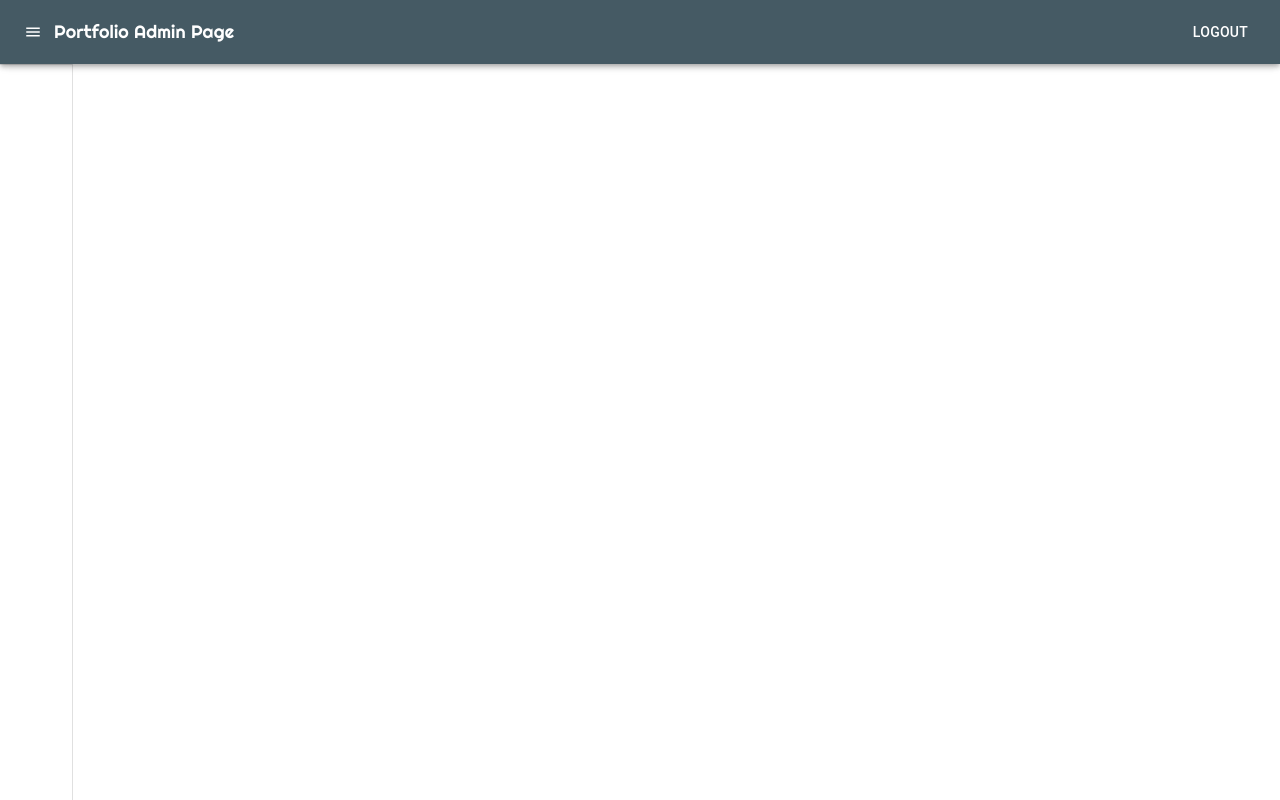
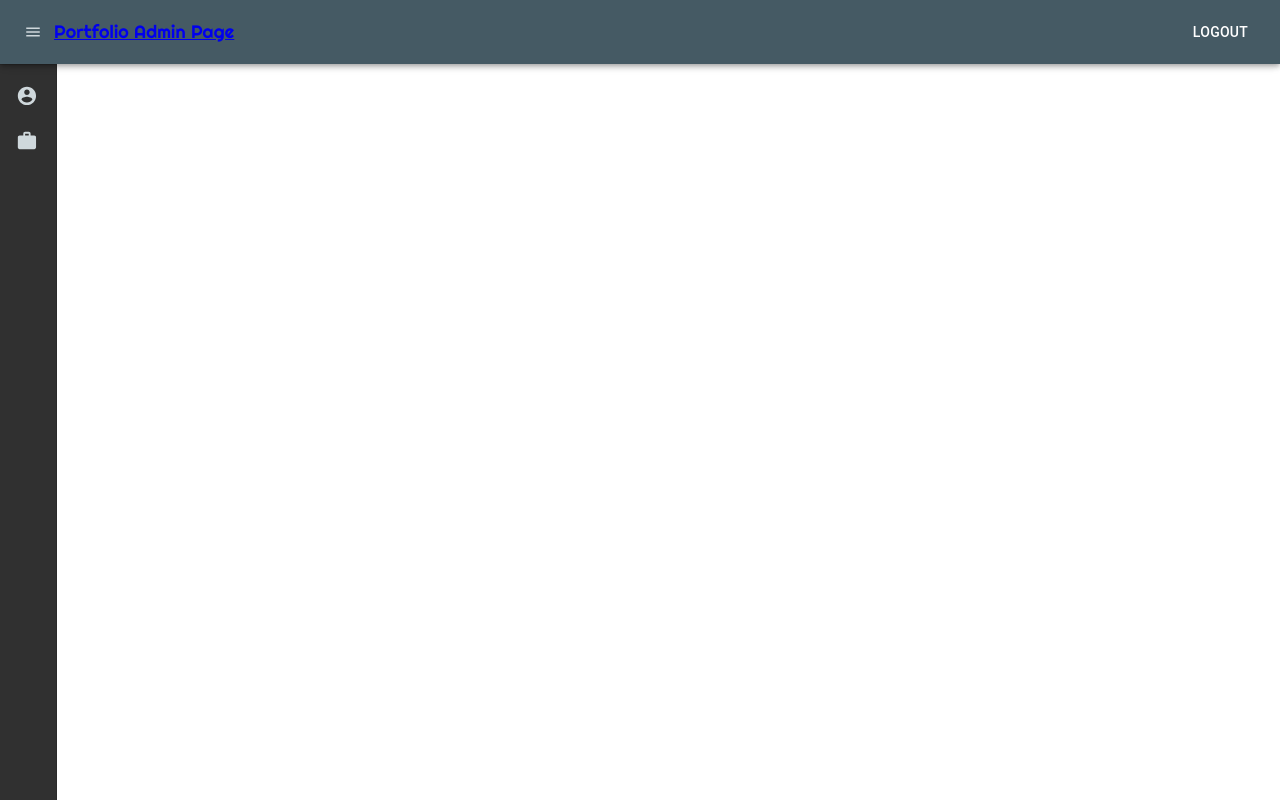
Before and after one commit to danielrs975/resume-backend, a React (Create React App) app: page /profile in a window 1280 px wide. Built offline with nearby package versions, Linux system fonts and the light colour scheme.

Commit message:
Add buttons to navigate the page

```diff
--- a/src/components/NavBar.js
+++ b/src/components/NavBar.js
@@ -4,11 +4,15 @@
  */
 import React, { useState } from 'react';
 import clsx from 'clsx';
-import { AppBar, Toolbar, IconButton, Typography, Button, Drawer, Divider } from '@material-ui/core';
+import { AppBar, Toolbar, IconButton, Typography, Button, Drawer, Divider, List, ListItemIcon, ListItem, ListItemText } from '@material-ui/core';
 import MenuIcon from '@material-ui/icons/Menu';
+import ChevronLeftIcon from '@material-ui/icons/ChevronLeft';
+import AccountCircleIcon from '@material-ui/icons/AccountCircle';
+import WorkIcon from '@material-ui/icons/Work';
 import { useStyles } from '../styles/material/navbar';
+import { Link } from 'react-router-dom';
 
-const NavBar = () => {
+const NavBar = (props) => {
 	const classes = useStyles();
 	const [open, setOpen] = useState(false);
 	const handleDrawerOpen = () => {
@@ -16,6 +20,10 @@ const NavBar = () => {
 	}
 	const handleDrawerClose = () => {
 		setOpen(false);
+	}
+	const goToProfile = () => {
+		console.log(props);
+		props.history.push('/profile');
 	}
 	return (
 		<div className={classes.root}>
@@ -34,7 +42,7 @@ const NavBar = () => {
 							<MenuIcon />
 						</IconButton>}
 						<Typography variant="h6">
-							Portfolio Admin Page
+							<Link to="/dashboard">Portfolio Admin Page</Link>
 						</Typography>
 					</div>
 					<Button color="inherit" className="button">Logout</Button>
@@ -54,12 +62,25 @@ const NavBar = () => {
 				}}
 			>
 				<div className={classes.toolbar}>
-					<IconButton onClick={handleDrawerClose}>
-						hola
+					<IconButton onClick={handleDrawerClose} className="button--menu">
+						<ChevronLeftIcon fontSize="large" />
 					</IconButton>
 				</div>
 				<Divider />
-
+				<List className="menu">
+					<ListItem button onClick={goToProfile}>
+						<ListItemIcon>
+							<AccountCircleIcon fontSize="large" />
+						</ListItemIcon>
+						<ListItemText primary="Profile" />
+					</ListItem>
+					<ListItem button >
+						<ListItemIcon>
+							<WorkIcon fontSize="large"/>
+						</ListItemIcon>
+						<ListItemText primary="Projects" />
+					</ListItem>
+				</List>
 			</Drawer>
 		</div>
 	);
--- a/src/routes/PrivateRoute.js
+++ b/src/routes/PrivateRoute.js
@@ -12,7 +12,7 @@ const PrivateRoute = ({ component: Component, ...rest }) => {
             {...rest}
             component={(props) => (
                 <div>
-                    <NavBar />
+                    <NavBar {...props} />
                     <Component {...props} />
                 </div>
             )}
--- a/src/styles/components/_button.scss
+++ b/src/styles/components/_button.scss
@@ -6,6 +6,7 @@ button {
 
 .button--menu {
     & .MuiSvgIcon-root {
+        color: $clear-grey !important;
         font-size: $font-size-large !important;
     }
 }
--- a/src/styles/components/_navbar.scss
+++ b/src/styles/components/_navbar.scss
@@ -10,3 +10,24 @@
         font-size: $font-size-large !important;
     }
 }
+
+.menu {
+    color: $clear-grey !important;
+    & .MuiTypography-root {
+        font-family: $righteous-font;
+        font-size: $font-size-small;
+    }
+    & .MuiSvgIcon-root {
+        color: $clear-grey;
+    }
+}
+
+.MuiPaper-root {
+    background: darken($color: $dark-grey, $amount: 1%) !important;
+}
+
+@media (min-width: 600px) {
+    .makeStyles-drawerClose-8 {
+        width: 57px !important;
+    }
+}
--- a/src/styles/material/navbar.js
+++ b/src/styles/material/navbar.js
@@ -1,6 +1,6 @@
 import { makeStyles } from '@material-ui/core/styles';
 
-const drawerWidth = 240;
+const drawerWidth = 160;
 
 const useStyles = makeStyles((theme) => ({
     root: {
```
Also changed, not shown: public/manifest.json.
